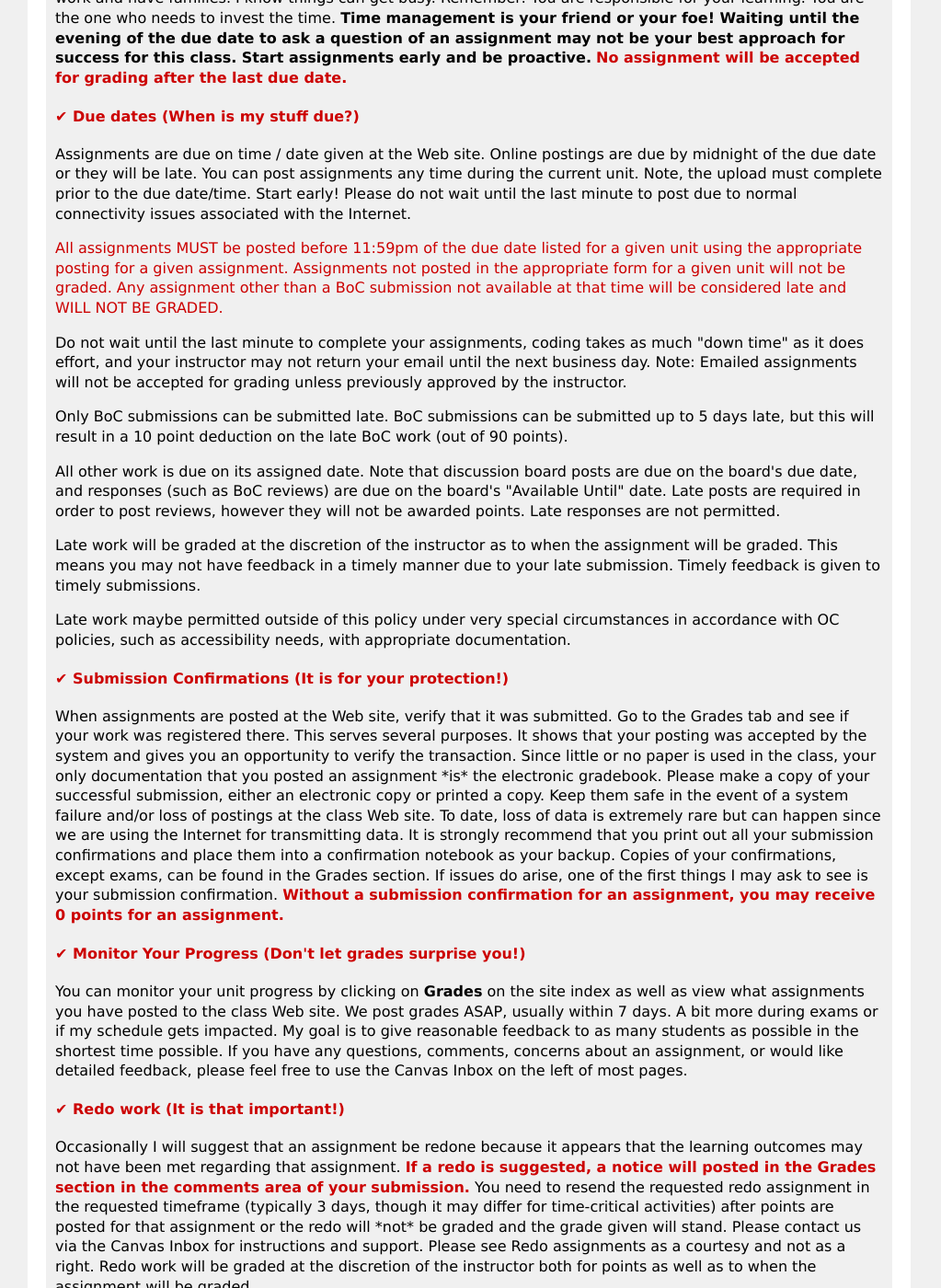
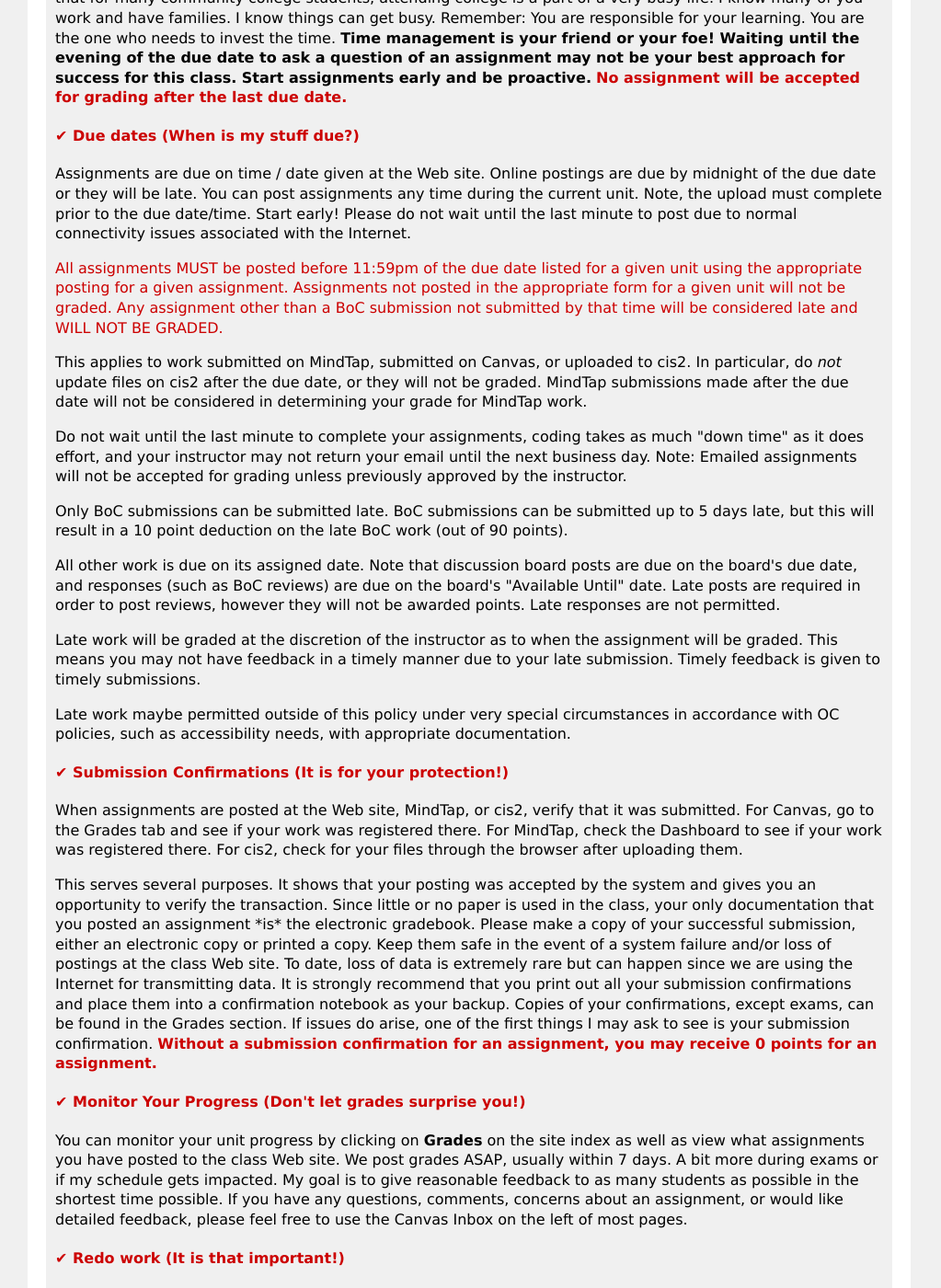
Before and after one commit to argoc/syllabub, a Jekyll site: the page CIS155.html, which Jekyll copies as it is, in a window 1280 px wide and 1400 px high, scrolled down 5557 px. Shown: the whole window at 92% size, without its empty margins (0-1023 px from the left). Built offline with Jekyll 4.4.1, drawn with Linux system fonts in a browser that asks for light colours; some of the changed text lies outside the part shown.

Commit message:
more edits

```diff
--- a/CIS155.html
+++ b/CIS155.html
@@ -384,9 +384,9 @@ Please review Olympic College's
 policies. The various WACs have been passed by the state of Washington and are Washington State law that govern the behavior of the administration, faculty, and students.
 </p>
 
-<h4 id="CID">&#x2714; Identification </h4>
+<h4 id="CID">&#x2714; Identification (Say who/what/when)</h4>
 <p>
-All assignments must have a student name and assignment name clearly labeled. Please see the Web site for the name of the assignment. This is important for this course in particular, as not all of your work is uploaded to Canvas. Failure to follow these policies may result in the deduction of points.
+All assignments must have a student name, class, assignment, and date clearly labeled. For code files, this information must be present in comments within the file. Please see Canvas for the name of the assignment. This is important for this course in particular, as not all of your work is uploaded to Canvas. Failure to follow these policies may result in the deduction of points.
 </p>
 
 <h4 id="asgn">&#x2714; Assignments (What you need to do to get a good grade)</h4>
@@ -404,8 +404,8 @@ You are the one who needs to invest the time.
 Assignments are due on time / date given at the Web site. Online postings are due by midnight of the due date or they will be late. You can post assignments any time during the current unit. Note, the upload must complete prior to the due date/time. Start early! Please do not wait until the last minute to post due to normal connectivity issues associated with the Internet.
 <p><span class="t911">
 All assignments MUST be posted before 11:59pm of the due date listed for a given unit using the appropriate posting for a given assignment. Assignments not posted in the appropriate form for a given unit will not be graded.
-Any assignment other than a BoC submission not available at that time will be considered late and WILL NOT BE GRADED.
-</span>
+Any assignment other than a BoC submission not submitted by that time will be considered late and WILL NOT BE GRADED.</span>
+<p>This applies to work submitted on MindTap, submitted on Canvas, or uploaded to cis2. In particular, do <em>not</em> update files on cis2 after the due date, or they will not be graded. MindTap submissions made after the due date will not be considered in determining your grade for MindTap work.
 <p>Do not wait until the last minute to complete your assignments, coding takes as much "down time" as it does effort, and your instructor may not return your email until the next business day. Note: Emailed assignments will not be accepted for grading unless  previously approved by the instructor.
 </p>
 <p>
@@ -417,7 +417,8 @@ Only BoC submissions can be submitted late. BoC submissions can be submitted up
 
 <h4 id="Form-Confirmations">&#x2714; Submission Confirmations (It is for your protection!)</h4>
 <p>
-When assignments are posted at the Web site, verify that it was submitted. Go to the Grades tab and see if your work was registered there. This serves several purposes. It shows that your posting was accepted by the system and gives you an opportunity to verify the transaction. Since little or no paper is used in the class, your only documentation that you posted an assignment *is* the electronic gradebook. Please make a copy of your successful submission, either an electronic copy or printed a copy. Keep them safe in the event of a system failure and/or loss of postings at the class Web site. To date, loss of data is extremely rare but can happen since we are using the Internet for transmitting data. It is strongly recommend that you print out all your submission confirmations and place them into a confirmation notebook as your backup. Copies of your confirmations, except exams, can be found in the Grades section. If issues do arise, one of the first things I may ask to see is your submission confirmation. <b class="t911">Without a submission confirmation for an assignment, you may receive 0 points for an assignment.</b>
+When assignments are posted at the Web site, MindTap, or cis2, verify that it was submitted. For Canvas, go to the Grades tab and see if your work was registered there. For MindTap, check the Dashboard to see if your work was registered there. For cis2, check for your files through the browser after uploading them.
+<p>This serves several purposes. It shows that your posting was accepted by the system and gives you an opportunity to verify the transaction. Since little or no paper is used in the class, your only documentation that you posted an assignment *is* the electronic gradebook. Please make a copy of your successful submission, either an electronic copy or printed a copy. Keep them safe in the event of a system failure and/or loss of postings at the class Web site. To date, loss of data is extremely rare but can happen since we are using the Internet for transmitting data. It is strongly recommend that you print out all your submission confirmations and place them into a confirmation notebook as your backup. Copies of your confirmations, except exams, can be found in the Grades section. If issues do arise, one of the first things I may ask to see is your submission confirmation. <b class="t911">Without a submission confirmation for an assignment, you may receive 0 points for an assignment.</b>
 </p>
 
 <h4 id="my-points">&#x2714; Monitor Your Progress (Don't let grades surprise you!)</h4>
```
